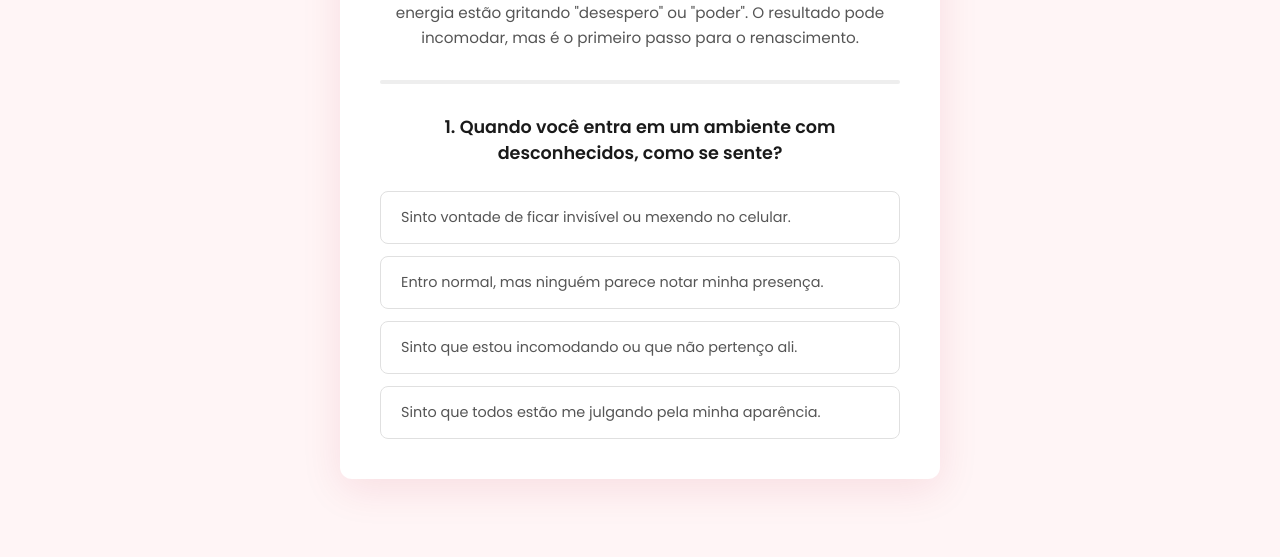
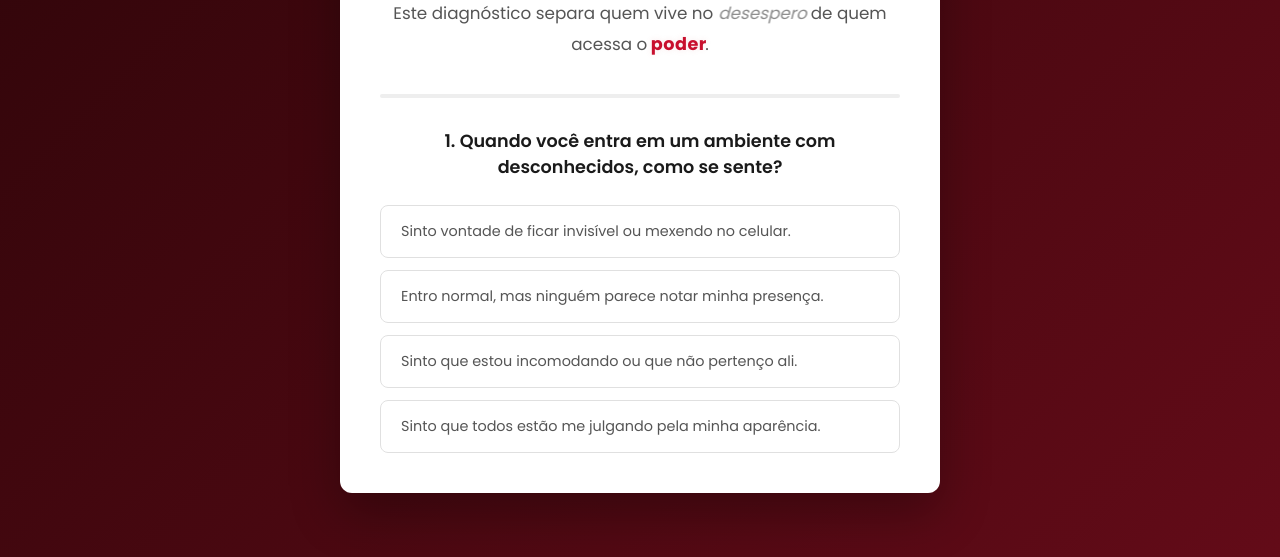
Before and after one commit to anakarolinaiclube-ux/quizor, a plain HTML site: page index.html in a window 1280 px wide. Shown: the part 243-800 px from the top of the page. Drawn offline with nearby package versions, Linux system fonts and the light colour scheme; a web font is replaced by a local one.

Commit message:
Update index.html

```diff
--- a/index.html
+++ b/index.html
@@ -5,7 +5,7 @@
     <meta name="viewport" content="width=device-width, initial-scale=1.0, maximum-scale=1.0, user-scalable=no">
     <title>Quiz: O Nível da Sua Presença</title>
 
-    <!-- Importando Fontes (Mesmas do Ebook/Site) -->
+    <!-- Importando Fontes -->
     <link rel="preconnect" href="https://fonts.googleapis.com">
     <link rel="preconnect" href="https://fonts.gstatic.com" crossorigin>
     <link href="https://fonts.googleapis.com/css2?family=Playfair+Display:ital,wght@0,400;0,600;0,700;1,400&family=Poppins:wght@300;400;500;600;700;800&display=swap" rel="stylesheet">
@@ -14,13 +14,14 @@
     <link href="https://cdnjs.cloudflare.com/ajax/libs/font-awesome/6.0.0/css/all.min.css" rel="stylesheet">
 
     <style>
-        /* --- DESIGN SYSTEM (Mantido para consistência) --- */
+        /* --- DESIGN SYSTEM --- */
         :root {
             --primary-red: #c8102e;
             --dark-text: #1a1a1a;
             --light-text: #555555;
+            --gold: #f4c430; /* Adicionado para o efeito de poder */
+            --bg-offwhite: #fcfcfc;
             --bg-blush: #fff5f6;
-            --bg-offwhite: #fcfcfc;
             --font-serif: 'Playfair Display', serif;
             --font-main: 'Poppins', sans-serif;
         }
@@ -30,7 +31,8 @@
         body {
             font-family: var(--font-main);
             color: var(--dark-text);
-            background-color: var(--bg-blush); /* Fundo blush para destacar o card branco */
+            /* ALTERAÇÃO: Background Vinho em Gradiente */
+            background: linear-gradient(135deg, #2e0509 0%, #630b18 100%);
             min-height: 100vh;
             display: flex;
             align-items: center;
@@ -44,7 +46,7 @@
             width: 100%;
             max-width: 600px;
             border-radius: 12px;
-            box-shadow: 0 10px 40px rgba(190, 20, 50, 0.1);
+            box-shadow: 0 20px 50px rgba(0, 0, 0, 0.3); /* Sombra ajustada para o fundo escuro */
             padding: 40px;
             position: relative;
             overflow: hidden;
@@ -71,20 +73,53 @@
         h1 {
             font-family: var(--font-serif);
             font-size: 1.8rem;
-            margin-bottom: 10px;
+            margin-bottom: 15px;
             color: #000;
             line-height: 1.2;
         }
+
+        /* ALTERAÇÃO: Estilo da intro e animações */
         p.intro {
-            font-size: 0.95rem;
+            font-size: 1.05rem; /* Levemente maior para impacto */
             color: var(--light-text);
-            margin-bottom: 30px;
-            line-height: 1.6;
+            margin-bottom: 35px;
+            line-height: 1.8;
+        }
+
+        /* KEYFRAMES E CLASSES DE ANIMAÇÃO */
+
+        /* Efeito: Desespero (Instabilidade/Fuga) */
+        .word-despair {
+            display: inline-block;
+            font-style: italic;
+            color: #777;
+            position: relative;
+            animation: tremor 4s infinite ease-in-out;
+        }
+
+        @keyframes tremor {
+            0%, 100% { opacity: 1; filter: blur(0px); transform: translateX(0); }
+            50% { opacity: 0.7; filter: blur(1px); transform: translateX(1px); }
+        }
+
+        /* Efeito: Poder (Expansão/Brilho) */
+        .word-power {
+            display: inline-block;
+            font-weight: 700;
+            color: var(--primary-red);
+            position: relative;
+            animation: power-pulse 4s infinite ease-in-out;
+        }
+
+        @keyframes power-pulse {
+            0% { transform: scale(1); text-shadow: 0 0 0 rgba(244, 196, 48, 0); }
+            50% { transform: scale(1.1); text-shadow: 0 0 15px rgba(200, 16, 46, 0.2); letter-spacing: 1px; }
+            100% { transform: scale(1); text-shadow: 0 0 0 rgba(244, 196, 48, 0); }
         }
 
         /* Perguntas e Opções */
         .question-box {
-            display: none; /* Oculto por padrão, controlado via JS */
+            display: none;
             animation: fadeIn 0.5s ease;
         }
         .question-box.active { display: block; }
@@ -199,7 +234,13 @@
         <div id="quiz-header">
             <div style="font-size: 0.8rem; color: #999; letter-spacing: 2px; margin-bottom: 5px;">DIAGNÓSTICO PESSOAL</div>
             <h1>Você está vivendo apenas 20% do seu potencial?</h1>
-            <p class="intro">Responda com honestidade brutal. Descubra se sua imagem e energia estão gritando "desespero" ou "poder". O resultado pode incomodar, mas é o primeiro passo para o renascimento.</p>
+
+            <!-- ALTERAÇÃO: Novo Texto com Animações -->
+            <p class="intro">
+                Responda com honestidade brutal.<br>
+                Este diagnóstico separa quem vive no <span class="word-despair">desespero</span> de quem acessa o <span class="word-power">poder</span>.
+            </p>
+
             <div class="progress-container">
                 <div class="progress-bar" id="progressBar"></div>
             </div>
@@ -225,7 +266,7 @@
                 <p>Você não precisa nascer de novo. Você precisa de um RESET. Em 30 dias, podemos reprogramar sua autoimagem, sua beleza e sua energia para que você se torne irreconhecível.</p>
             </div>
 
-            <a href="https://oresetfeminino.vercel.app/" class="btn-cta">QUERO INICIAR MEU RESET FEMININO AGORA</a>
+            <a href="https://SEU-LINK-DA-PAGINA-DE-VENDAS.com" class="btn-cta">QUERO INICIAR MEU RESET FEMININO AGORA</a>
         </div>
 
     </div>
```
